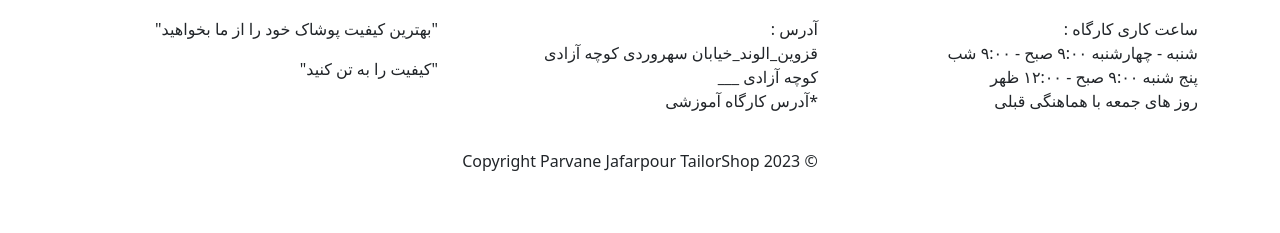
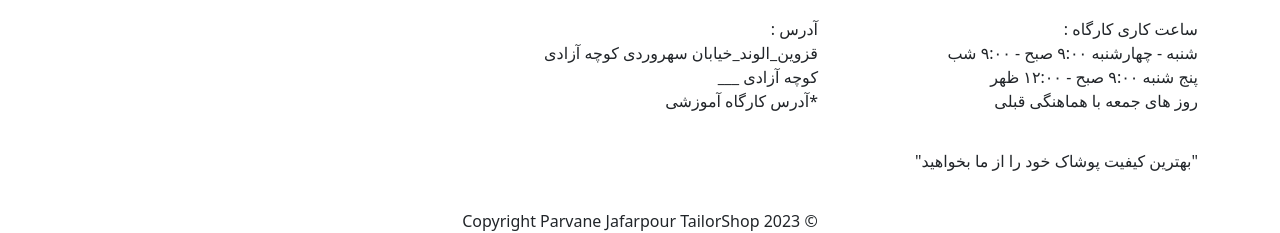
Before and after one commit to ikhodabande/TailorShop, a plain HTML site: page Index.html in a window 1280 px wide. Shown: the part 1850-2083 px from the top of the page. Before the commit the page ends 2023 px from the top, so only its background shows below. Drawn offline with Linux system fonts and the light colour scheme.

Commit message:
Update Index.html

```diff
--- a/Index.html
+++ b/Index.html
@@ -223,9 +223,9 @@
             <p>*آدرس کارگاه آموزشی</p>
             <hr class="d-sm-none">
           </section>
-          <section id="testimonials" class="col-sm-4">
-            <p>"بهترین کیفیت پوشاک خود را از ما بخواهید"</p>
-            <p>"کیفیت را به تن کنید"</p>
+          <section id="testimonials" class="col-sm-4>
+            <p class="text-center">"بهترین کیفیت پوشاک خود را از ما بخواهید"</p>
+
           </section>
         </div>
         <div class="text-center">&copy; Copyright Parvane Jafarpour TailorShop 2023</div>
```
